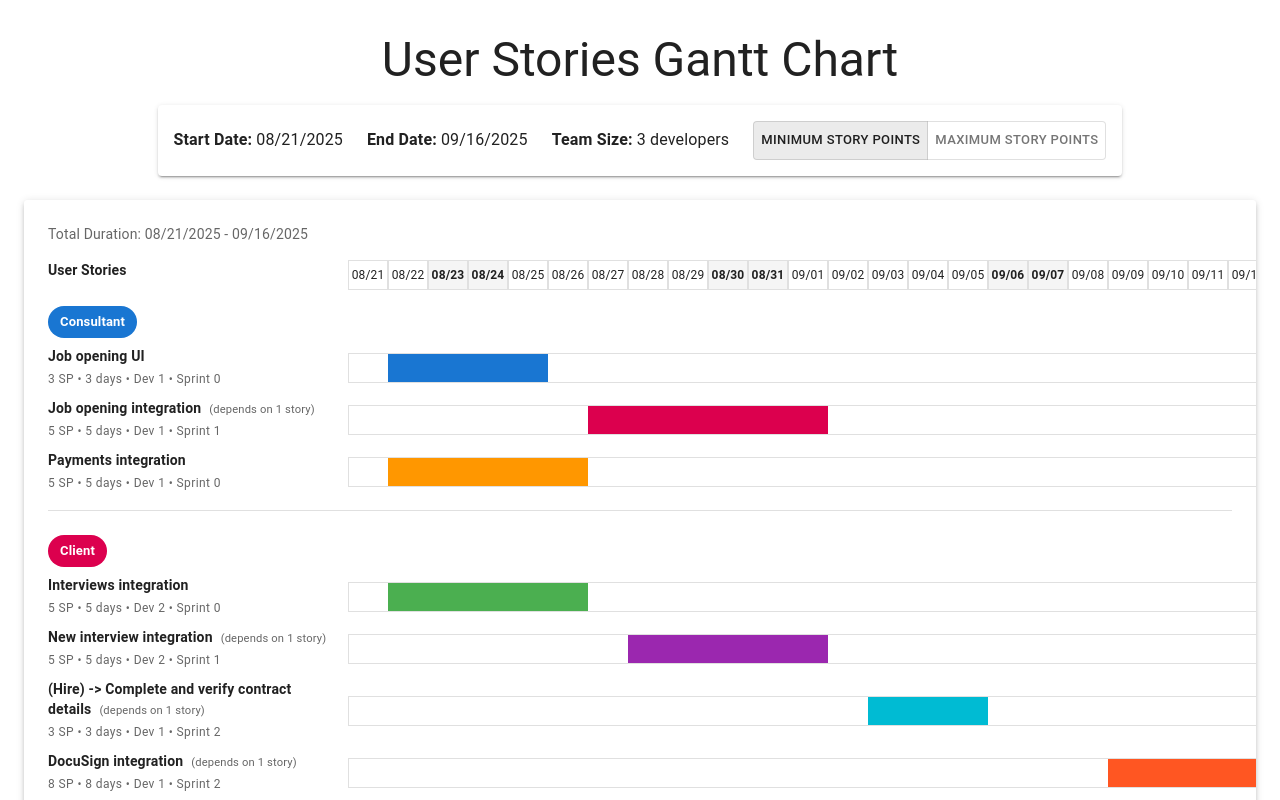
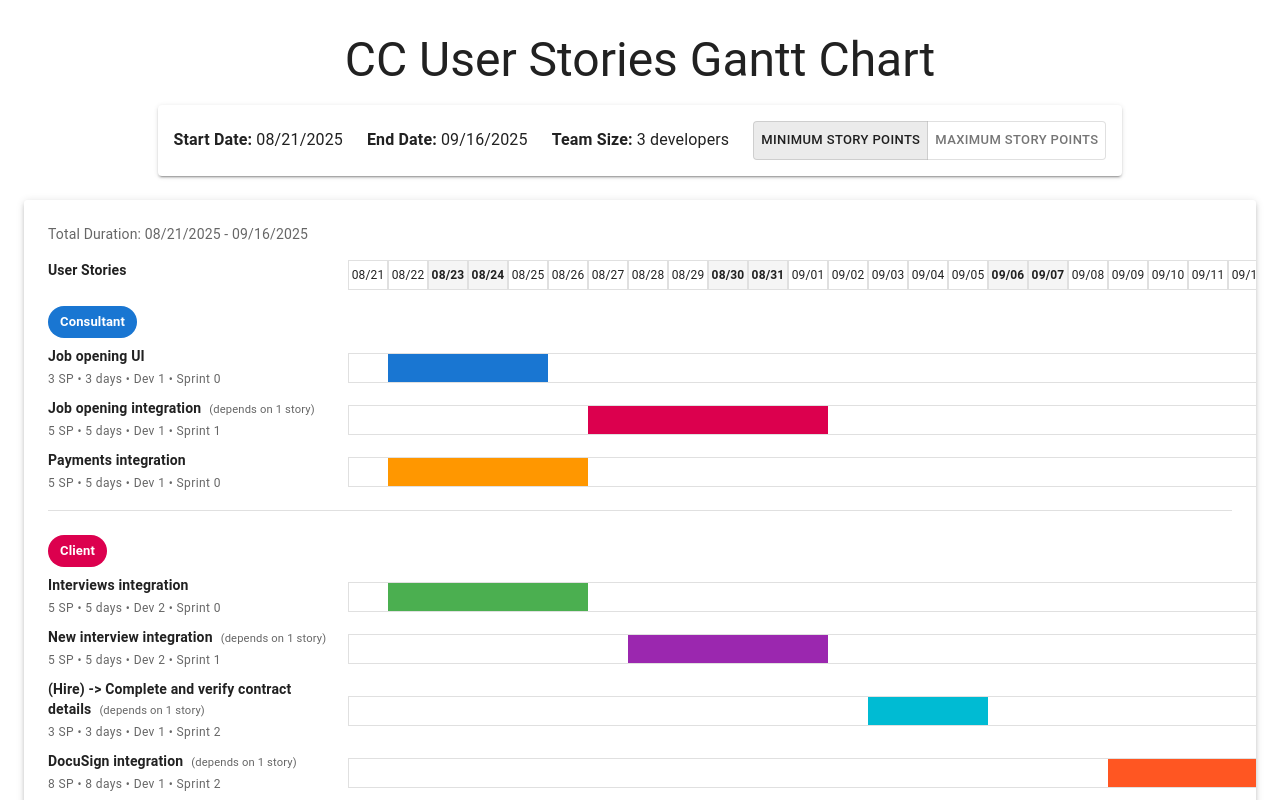
Before and after one commit to joaquinarcadia/gant_diagram_cc, a React (Vite) app: page / in a window 1280 px wide. Shown: the top 800 px of the page. Built offline with nearby package versions, Linux system fonts and the light colour scheme.

Commit message:
update header

```diff
--- a/src/App.tsx
+++ b/src/App.tsx
@@ -180,7 +180,7 @@ function App() {
                 <Container maxWidth="xl">
                     <Box sx={{ my: 4 }}>
                         <Typography variant="h3" component="h1" gutterBottom align="center">
-                            User Stories Gantt Chart
+                            CC User Stories Gantt Chart
                         </Typography>
 
                         <Box sx={{ mb: 3, display: "flex", justifyContent: "center" }}>
```
